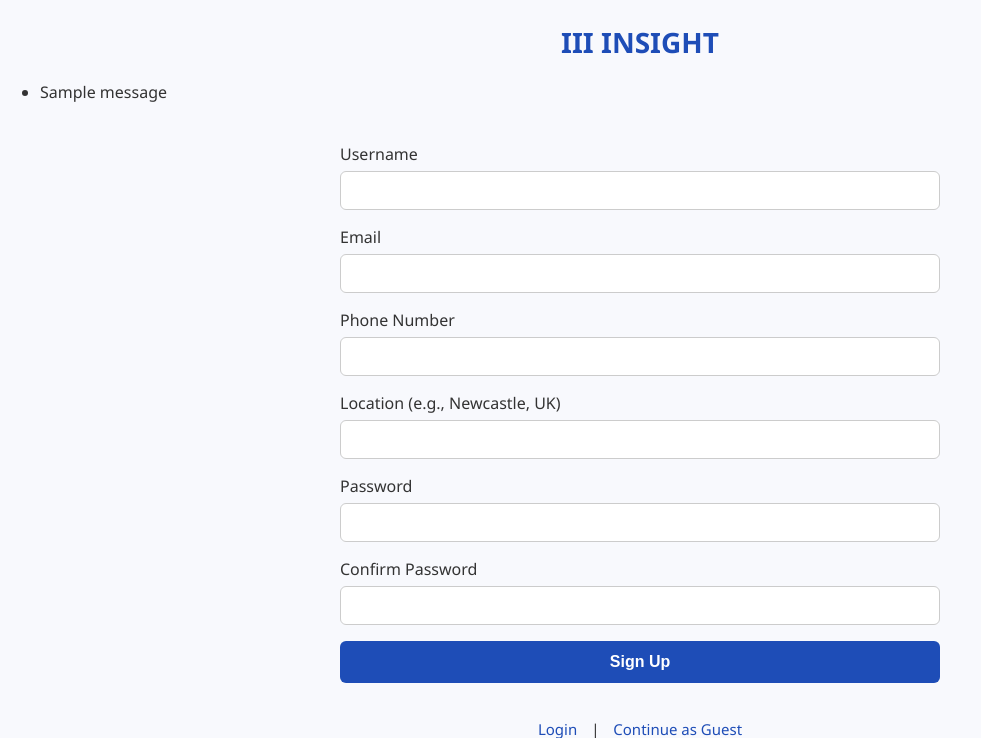
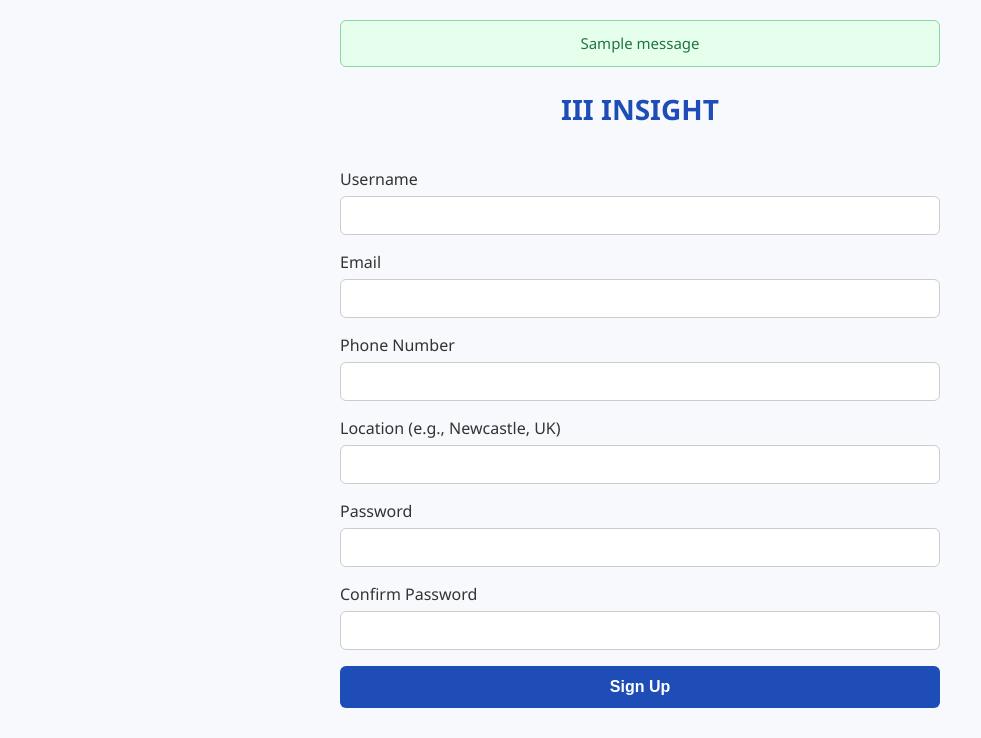
Before and after one commit to BenjaminWray/CSC2033_Team31, a Flask app: page /signup in a window 1280 px wide. Shown: the part 60-798 px from the top of the page, without its empty margins (0-981 px from the left). Run offline with Flask 3, Linux system fonts and the light colour scheme; tables that the repository leaves empty hold one stand-in row (values such as "Sample post"); one stand-in notice (Sample message) is shown.

Commit message:
Refactor flash message display and fix signup/login feedback

```diff
--- a/flaskr/static/style.css
+++ b/flaskr/static/style.css
@@ -74,7 +74,7 @@ body {
   line-height: 1.6;
 }
 
-/* ========= SIGNUP PAGE ========= */
+/* ========= SIGNUP / LOGIN PAGE ========= */
 .signup-title {
   text-align: center;
   font-size: 28px;
@@ -144,8 +144,50 @@ form input:focus {
   text-decoration: underline;
 }
 
+/* ========= ERROR MESSAGES ========= */
 .error-message {
   color: red;
   font-size: 14px;
   margin: 4px 0 10px;
 }
+
+.form-errors {
+  background-color: #ffe6e6;
+  border: 1px solid #ff9999;
+  padding: 12px 20px;
+  margin-bottom: 20px;
+  color: #cc0000;
+  border-radius: 6px;
+}
+
+/* ========= FLASH MESSAGES ========= */
+.flashes {
+  max-width: 600px;
+  margin: 20px auto;
+  padding: 0;
+  list-style-type: none;
+}
+
+.flash {
+  padding: 12px 20px;
+  border-radius: 6px;
+  margin-bottom: 10px;
+  text-align: center;
+  font-weight: 500;
+  font-size: 15px;
+  line-height: 1.4;
+}
+
+/* flash danger */
+.flash.danger {
+  background-color: #ffe6e6;
+  border: 1px solid #ff9999;
+  color: #cc0000;
+}
+
+/* flash success */
+.flash.success {
+  background-color: #e6ffed;
+  border: 1px solid #88d8a0;
+  color: #207544;
+}
--- a/flaskr/templates/base.html
+++ b/flaskr/templates/base.html
@@ -20,6 +20,16 @@
         </div>
     </nav>
 
+    {% with messages = get_flashed_messages(with_categories=true) %}
+        {% if messages %}
+            <ul class="flashes">
+                {% for category, message in messages %}
+                    <li class="flash {{ category }}">{{ message }}</li>
+                {% endfor %}
+            </ul>
+        {% endif %}
+    {% endwith %}
+
     {% block content %}
        <!-- The content of any template extending the base template will be embedded in this block -->
     {% endblock %}
--- a/flaskr/templates/signup.html
+++ b/flaskr/templates/signup.html
@@ -2,23 +2,6 @@
 
 {% block content %}
 <h2 class="signup-title">III Insight</h2>
-
-{% if form.errors %}
-  <div style="background-color: #fdd; color: #900; padding: 10px;">
-    <h4>Form Errors</h4>
-    <pre>{{ form.errors }}</pre>
-  </div>
-{% endif %}
-
-{% with messages = get_flashed_messages(with_categories=true) %}
-  {% if messages %}
-    <ul class="flashes">
-      {% for category, message in messages %}
-        <li class="flash {{ category }}">{{ message }}</li>
-      {% endfor %}
-    </ul>
-  {% endif %}
-{% endwith %}
 
 <form method="POST" action="{{ url_for('auth.signup') }}">
     {{ form.hidden_tag() }}
--- a/flaskr/views.py
+++ b/flaskr/views.py
@@ -35,11 +35,10 @@ def signup():
 
         # Create log entry
         new_user.generate_log()
-
         db.session.commit()
 
         flash('Account created successfully. You can now log in.', 'success')
-        return redirect(url_for('auth.login'))
+        return render_template('signup.html', form=form)
 
     elif form.is_submitted():
         return render_template('signup.html', form=form)
@@ -60,7 +59,4 @@ def login():
         else:
             flash('Invalid email or password.', 'danger')
 
-    else:
-        flash("Login failed. Please check your input.", "danger")
-
     return render_template('login.html', form=form)
```
Also changed, not shown: flaskr/templates/login.html (+7 -0 lines), 1 other file.
